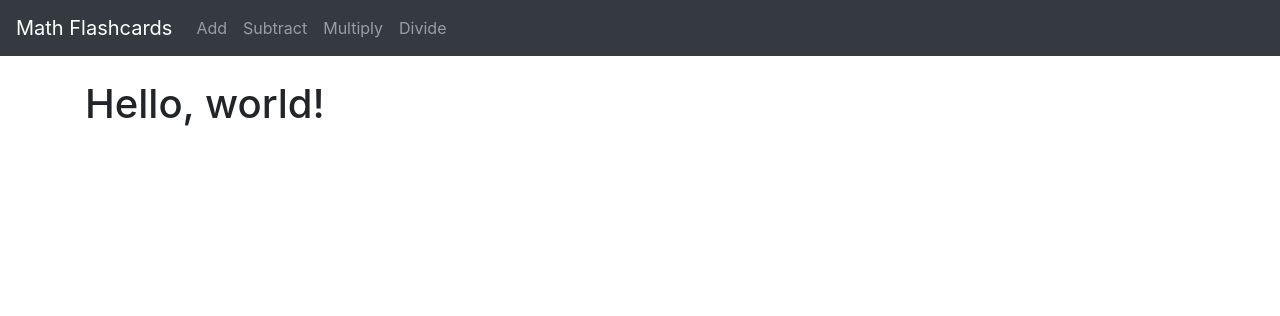
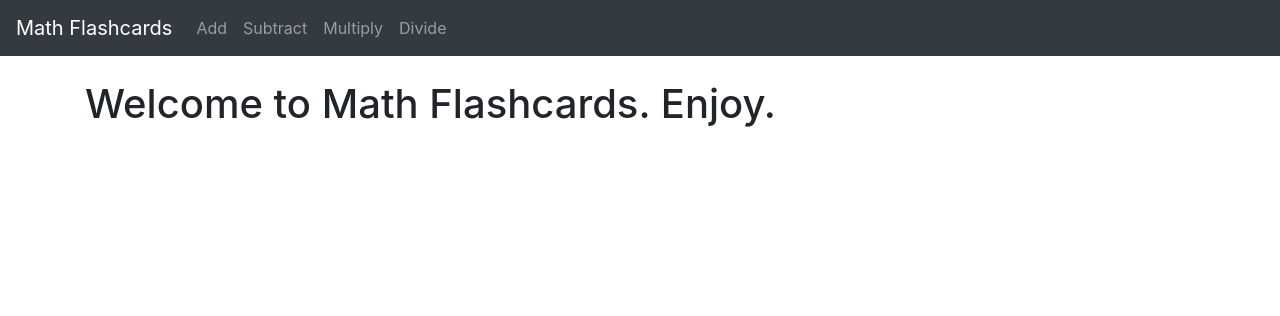
Before and after one commit to pytom13/django-flashcards, a Django app: page / in a window 1280 px wide. Shown: the top 316 px of the page. Run offline with Django 3.2, Linux system fonts and the light colour scheme; some libraries are stand-ins or nearby versions.

Commit message:
new title for home page

```diff
--- a/website/templates/home.html
+++ b/website/templates/home.html
@@ -1,5 +1,5 @@
 {% extends 'base.html' %}
 
 {% block 'content' %}
-    <h1>Hello, world!</h1>
+    <h1>Welcome to Math Flashcards.  Enjoy.</h1>
 {% endblock %}
```
